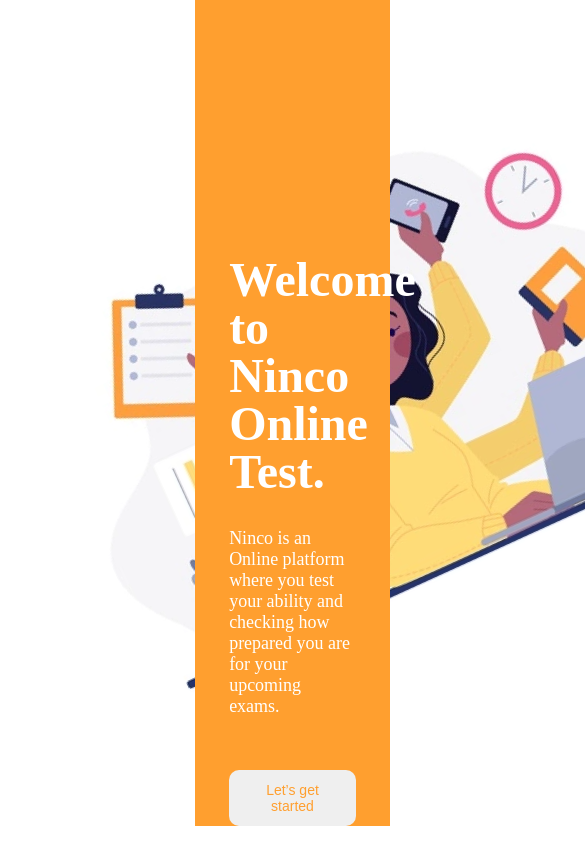
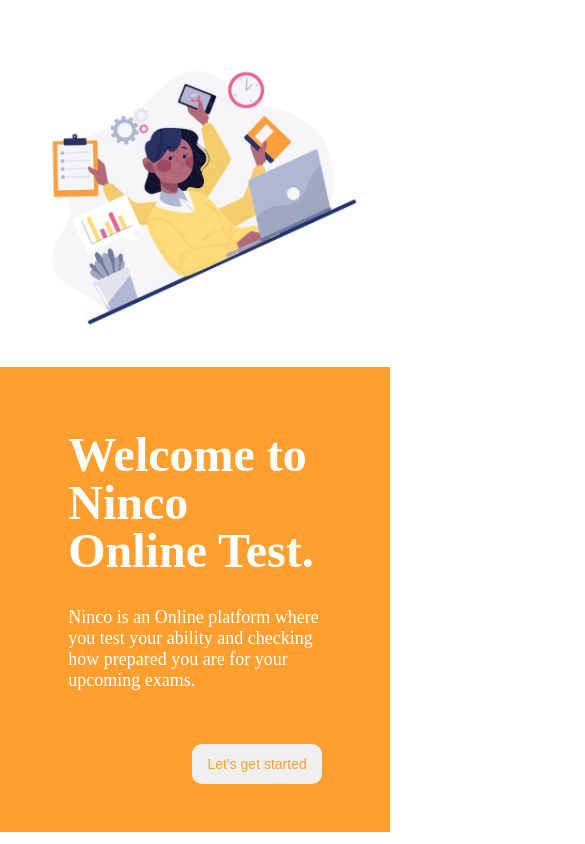
Before and after one commit to adekniyi/test-frontend, a React (Create React App) app: page / in a window 390 px wide. Shown: the top 844 px of the page, 585 px wide, since content can reach past the window. Built offline with nearby package versions, Linux system fonts and the light colour scheme.

Commit message:
responsiveness

```diff
--- a/src/App.css
+++ b/src/App.css
@@ -244,3 +244,75 @@
     margin:0 auto;
     width: 80%;
 }
+
+
+
+
+/* reponsiveness */
+
+@media (max-width: 411px){
+  .subhome-container{
+    flex-direction:column;
+  }
+  .left-subhome{
+    width: 100%;
+  }
+
+  .left-subhome img{
+    width: 100%;
+  }
+
+  .right-subhome{
+    width: 100%;
+    padding-top: 2rem;
+    padding-bottom: 3rem;
+  }
+
+
+  .home-input-container{
+    display: flex;
+    flex-direction:column;
+    width:80%;
+    margin: 0 auto;
+    padding-top: 10rem;
+  }
+
+  .home-input-container h5{
+    font-size:20px;
+    text-align:left;
+  }
+
+  .home-input-container input{
+    width:90%;
+    margin: 0 auto;
+  }
+
+
+
+  .welcome-container{
+    display:flex;
+    flex-direction: column;
+    margin-top:10rem !important;;
+    /* margin-bottom: 4rem; */
+    width: 100%;
+    margin:0 auto;
+    position: initial;
+    justify-content:center;
+  }
+
+  .welcome-image{
+    width:50%;
+    position: relative;
+    display: none;
+  }
+
+  .welcome-content{
+    width:80%;
+    margin:0 auto;
+  }
+
+  .welcome-subcontent{
+    width: 100%;
+    margin: 0 auto;
+  }
+}
```
